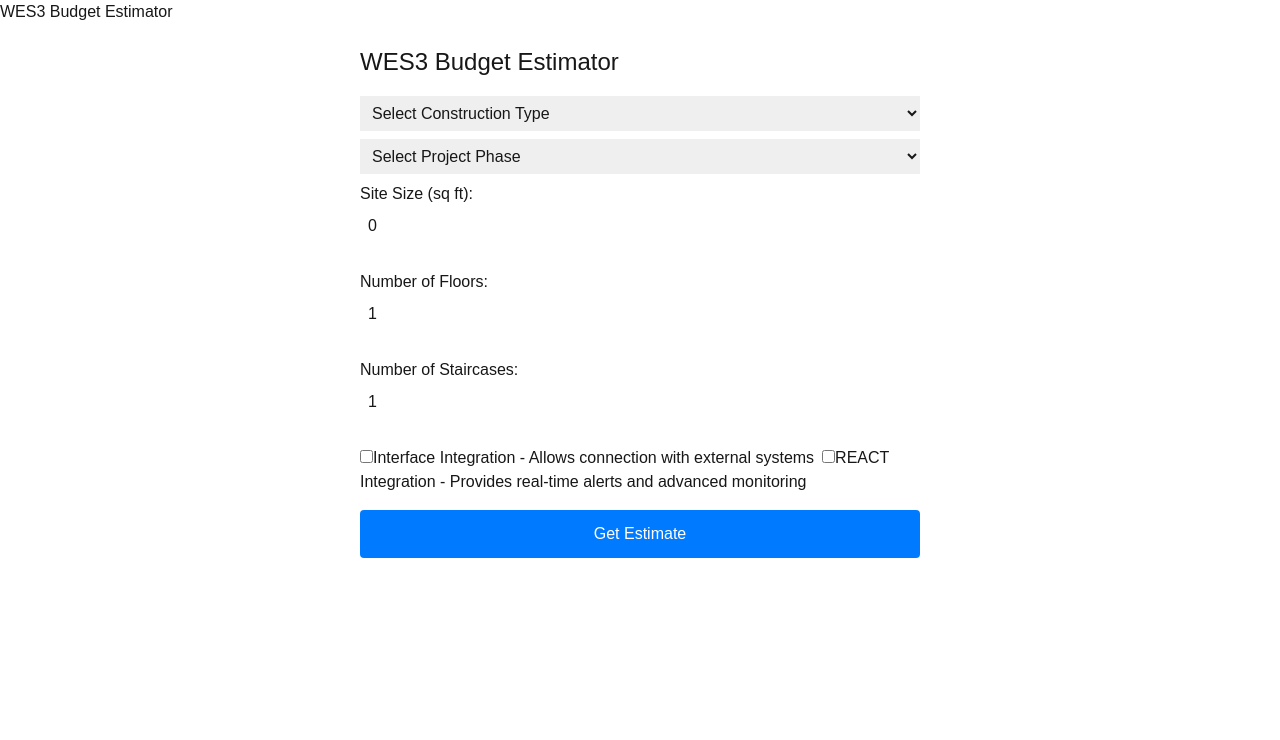
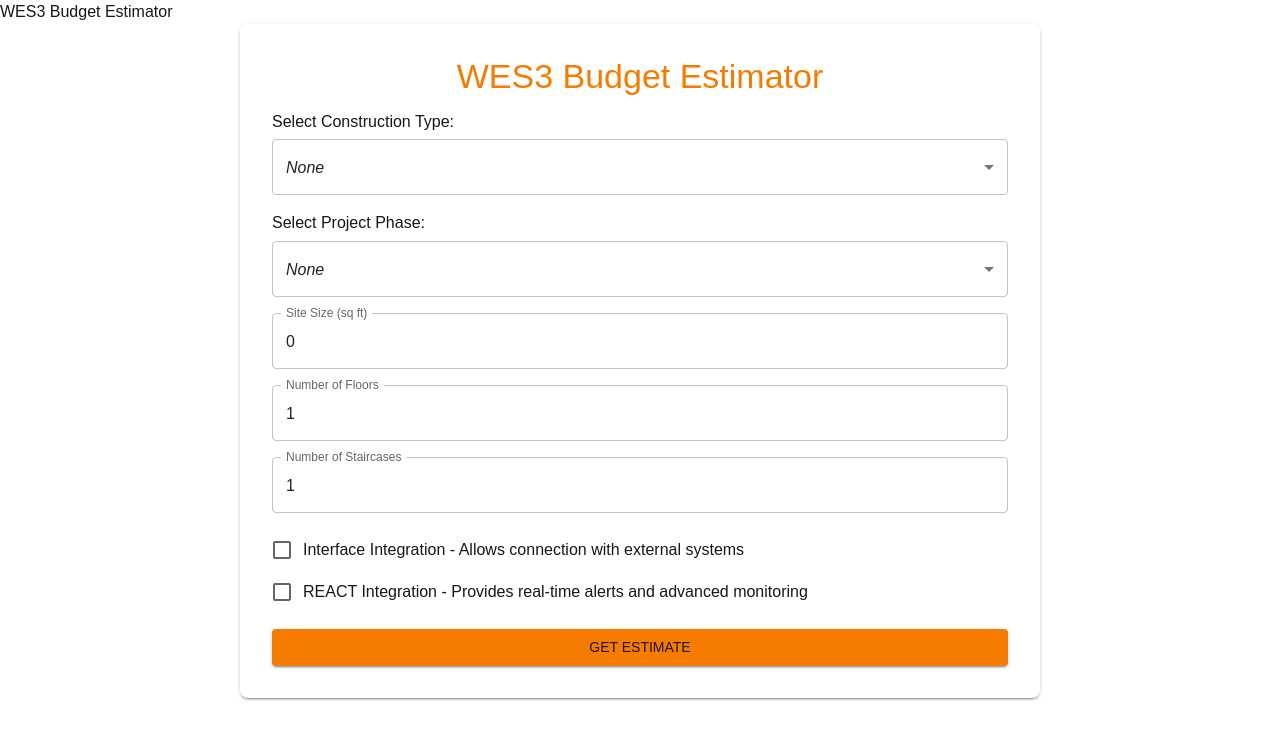
Before and after one commit to drewsuey/wes3tool, a Next.js app: page / in a window 1280 px wide. Shown: the top 740 px of the page. Built offline with nearby package versions, Linux system fonts and the light colour scheme.

Commit message:
Updated features

```diff
--- a/package.json
+++ b/package.json
@@ -9,7 +9,10 @@
     "lint": "next lint"
   },
   "dependencies": {
+    "@emotion/react": "^11.14.0",
+    "@emotion/styled": "^11.14.0",
     "@headlessui/react": "^2.2.0",
+    "@mui/material": "^6.4.2",
     "@radix-ui/react-primitive": "^2.0.1",
     "@shadcn/ui": "^0.0.4",
     "autoprefixer": "^10.4.20",
--- a/src/components/WES3BudgetTool.js
+++ b/src/components/WES3BudgetTool.js
@@ -1,6 +1,34 @@
 'use client';
 
 import React, { useState } from "react";
+import {
+  Box,
+  Button,
+  Grid,
+  MenuItem,
+  Select,
+  TextField,
+  Typography,
+  Checkbox,
+  FormControlLabel,
+  ThemeProvider,
+  createTheme,
+} from "@mui/material";
+
+// Custom Material-UI theme with WES3 colors
+const theme = createTheme({
+  palette: {
+    primary: {
+      main: "#F57C00", // WES3 orange
+    },
+    background: {
+      default: "#FFFFFF", // WES3 white
+    },
+  },
+  typography: {
+    fontFamily: "Arial, sans-serif",
+  },
+});
 
 export default function WES3BudgetTool() {
   const [siteSize, setSiteSize] = useState(0);
@@ -22,102 +50,138 @@ export default function WES3BudgetTool() {
   };
 
   return (
-    <div style={{ padding: "20px", maxWidth: "600px", margin: "0 auto" }}>
-      <h2 style={{ fontSize: "24px", marginBottom: "16px" }}>WES3 Budget Estimator</h2>
-      <select
+    <ThemeProvider theme={theme}>
+      <Box sx={{ padding: 4, maxWidth: 800, margin: "0 auto", backgroundColor: "#FFFFFF", borderRadius: 2, boxShadow: 2 }}>
+        <Typography variant="h4" color="primary" textAlign="center" gutterBottom>
+          WES3 Budget Estimator
+        </Typography>
+        <Grid container spacing={2}>
+          {/* Construction Type */}
+          <Grid item xs={12}>
+            <Typography variant="body1" gutterBottom>
+              Select Construction Type:
+            </Typography>
+            <Select
               value={constructionType}
               onChange={(e) => setConstructionType(e.target.value)}
-        style={{ width: "100%", marginBottom: "8px", padding: "8px" }}
+              fullWidth
+              displayEmpty
+              variant="outlined"
             >
-        <option value="">Select Construction Type</option>
-        <option value="residential">Residential - Suitable for homes and small complexes</option>
-        <option value="commercial">Commercial - For offices, retail stores, and similar</option>
-        <option value="industrial">Industrial - Designed for warehouses and factories</option>
-        <option value="marine">Marine - Specialized for marine environments</option>
-      </select>
-      <select
+              <MenuItem value="">
+                <em>None</em>
+              </MenuItem>
+              <MenuItem value="residential">Residential</MenuItem>
+              <MenuItem value="commercial">Commercial</MenuItem>
+              <MenuItem value="industrial">Industrial</MenuItem>
+              <MenuItem value="marine">Marine</MenuItem>
+            </Select>
+          </Grid>
+
+          {/* Project Phase */}
+          <Grid item xs={12}>
+            <Typography variant="body1" gutterBottom>
+              Select Project Phase:
+            </Typography>
+            <Select
               value={projectPhase}
               onChange={(e) => setProjectPhase(e.target.value)}
-        style={{ width: "100%", marginBottom: "8px", padding: "8px" }}
+              fullWidth
+              displayEmpty
+              variant="outlined"
             >
-        <option value="">Select Project Phase</option>
-        <option value="early">Early Planning - Initial phase with basic layout</option>
-        <option value="mid">Mid-Construction - During construction with active work</option>
-        <option value="finishing">Finishing Phase - Near completion and detailing</option>
-      </select>
-      <label style={{ display: "block", marginBottom: "8px" }}>
-        Site Size (sq ft):
-        <input
+              <MenuItem value="">
+                <em>None</em>
+              </MenuItem>
+              <MenuItem value="early">Early Planning</MenuItem>
+              <MenuItem value="mid">Mid-Construction</MenuItem>
+              <MenuItem value="finishing">Finishing Phase</MenuItem>
+            </Select>
+          </Grid>
+
+          {/* Site Size */}
+          <Grid item xs={12}>
+            <TextField
+              label="Site Size (sq ft)"
               type="number"
-          placeholder="Enter total site area in square feet"
+              fullWidth
+              variant="outlined"
               value={siteSize}
-          onChange={(e) => setSiteSize(e.target.value)}
-          style={{ width: "100%", marginBottom: "16px", padding: "8px" }}
+              onChange={(e) => setSiteSize(Number(e.target.value))}
             />
-      </label>
-      <label style={{ display: "block", marginBottom: "8px" }}>
-        Number of Floors:
-        <input
+          </Grid>
+
+          {/* Number of Floors */}
+          <Grid item xs={12}>
+            <TextField
+              label="Number of Floors"
               type="number"
-          placeholder="Enter the number of floors in the building"
+              fullWidth
+              variant="outlined"
               value={floors}
-          onChange={(e) => setFloors(e.target.value)}
-          style={{ width: "100%", marginBottom: "16px", padding: "8px" }}
+              onChange={(e) => setFloors(Number(e.target.value))}
             />
-      </label>
-      <label style={{ display: "block", marginBottom: "8px" }}>
-        Number of Staircases:
-        <input
+          </Grid>
+
+          {/* Number of Staircases */}
+          <Grid item xs={12}>
+            <TextField
+              label="Number of Staircases"
               type="number"
-          placeholder="Enter the number of staircases"
+              fullWidth
+              variant="outlined"
               value={staircases}
-          onChange={(e) => setStaircases(e.target.value)}
-          style={{ width: "100%", marginBottom: "16px", padding: "8px" }}
+              onChange={(e) => setStaircases(Number(e.target.value))}
             />
-      </label>
-      <div style={{ marginBottom: "16px" }}>
-        <label style={{ marginRight: "8px" }}>
-          <input
-            type="checkbox"
+          </Grid>
+
+          {/* Checkbox Options */}
+          <Grid item xs={12}>
+            <FormControlLabel
+              control={
+                <Checkbox
                   checked={interfaceIntegration}
                   onChange={() => setInterfaceIntegration(!interfaceIntegration)}
+                  color="primary"
                 />
-          Interface Integration - Allows connection with external systems
-        </label>
-        <label>
-          <input
-            type="checkbox"
+              }
+              label="Interface Integration - Allows connection with external systems"
+            />
+            <FormControlLabel
+              control={
+                <Checkbox
                   checked={reactIntegration}
                   onChange={() => setReactIntegration(!reactIntegration)}
+                  color="primary"
                 />
-          REACT Integration - Provides real-time alerts and advanced monitoring
-        </label>
-      </div>
-      <button
-        onClick={calculateEstimate}
-        style={{
-          width: "100%",
-          padding: "12px",
-          backgroundColor: "#007BFF",
-          color: "#fff",
-          border: "none",
-          borderRadius: "4px",
-          cursor: "pointer",
-        }}
-      >
+              }
+              label="REACT Integration - Provides real-time alerts and advanced monitoring"
+            />
+          </Grid>
+
+          {/* Submit Button */}
+          <Grid item xs={12}>
+            <Button variant="contained" color="primary" fullWidth onClick={calculateEstimate}>
               Get Estimate
-      </button>
+            </Button>
+          </Grid>
+        </Grid>
+
+        {/* Results */}
         {deviceEstimate && (
-        <div style={{ marginTop: "20px", padding: "16px", backgroundColor: "#f9f9f9", borderRadius: "4px" }}>
-          <h3 style={{ fontSize: "20px" }}>Estimated Devices:</h3>
-          <p>Call Points: {deviceEstimate.callPoints}</p>
-          <p>Smoke Detectors: {deviceEstimate.smokeDetectors}</p>
-          <p>Heat Detectors: {deviceEstimate.heatDetectors}</p>
-          <p>Total Devices: {deviceEstimate.totalDevices}</p>
-          {interfaceIntegration && <p>Includes Interface Integration</p>}
-          {reactIntegration && <p>Includes REACT Integration (Real-time alerts and advanced monitoring)</p>}
-        </div>
+          <Box sx={{ marginTop: 4, padding: 2, backgroundColor: "#F5F5F5", borderRadius: 2 }}>
+            <Typography variant="h5" gutterBottom>
+              Estimated Devices:
+            </Typography>
+            <Typography>Call Points: {deviceEstimate.callPoints}</Typography>
+            <Typography>Smoke Detectors: {deviceEstimate.smokeDetectors}</Typography>
+            <Typography>Heat Detectors: {deviceEstimate.heatDetectors}</Typography>
+            <Typography>Total Devices: {deviceEstimate.totalDevices}</Typography>
+            {interfaceIntegration && <Typography>Includes Interface Integration</Typography>}
+            {reactIntegration && <Typography>Includes REACT Integration</Typography>}
+          </Box>
         )}
-    </div>
+      </Box>
+    </ThemeProvider>
   );
 }
```
Also changed, not shown: 1 other file (tests, documents, lock files or other folders). Lines whose indentation alone changed are shown as unchanged.
